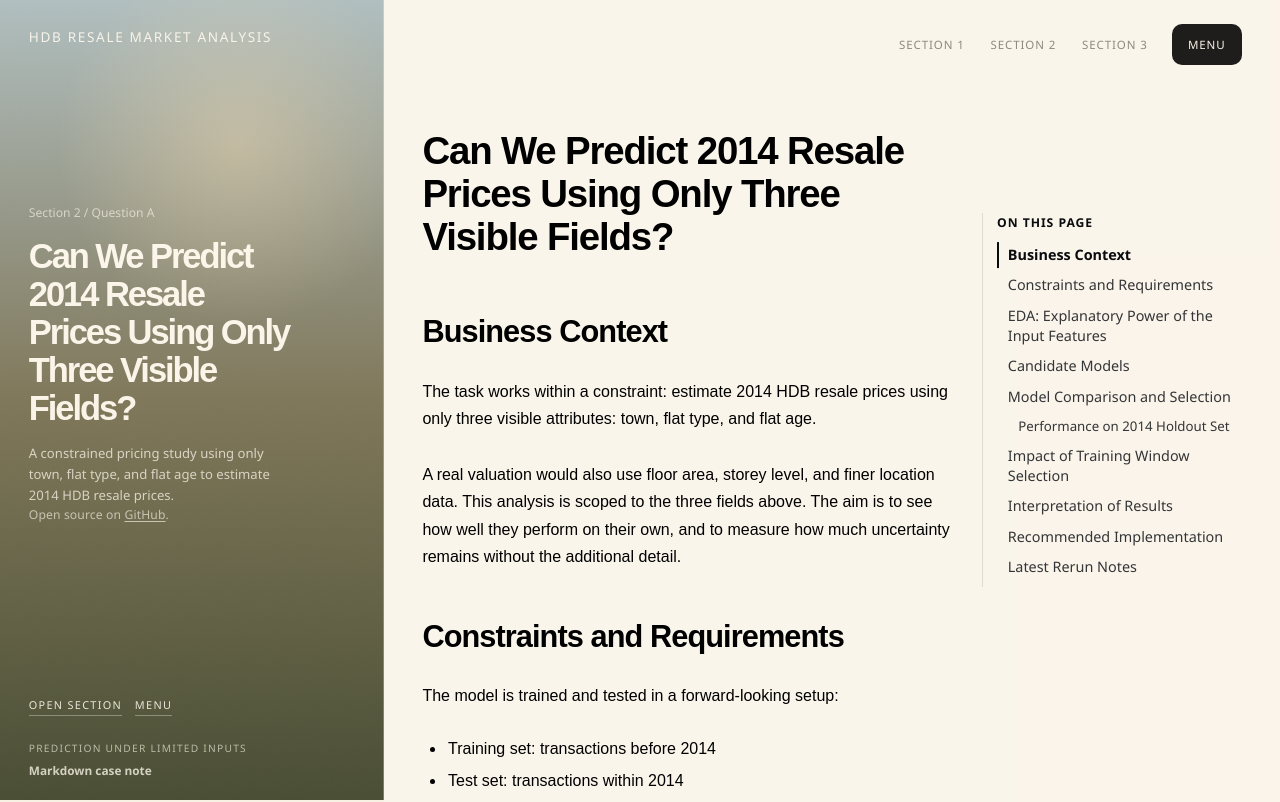
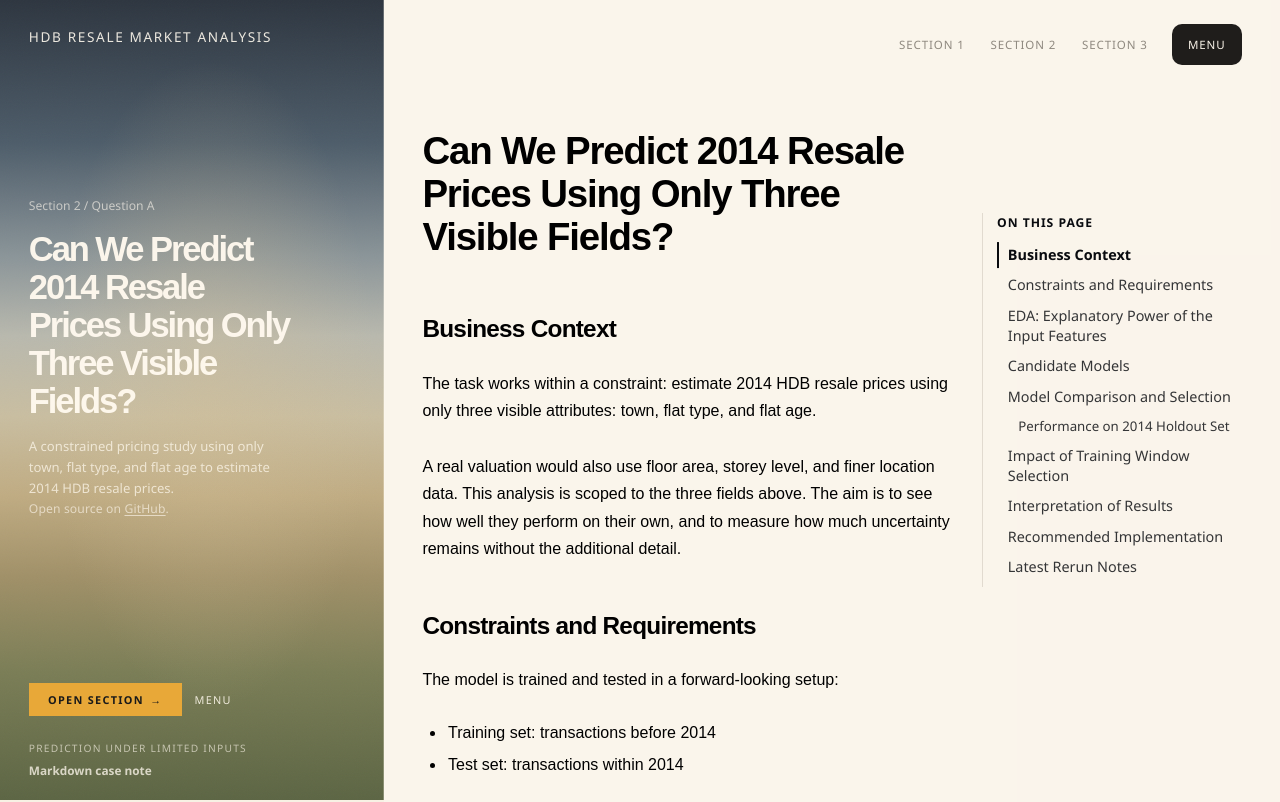
Before and after one commit to sycamore-st/evidence-based-hdb-resale-market-analysis, a Next.js app in the folder apps/web/: page /section2/question-a in a window 1280 px wide. Shown: the top 802 px of the page. Built offline with nearby package versions, Linux system fonts and the light colour scheme; no server answers.

Commit message:
update markdown page

```diff
--- a/apps/web/app/globals.css
+++ b/apps/web/app/globals.css
@@ -2208,9 +2208,9 @@ a {
   --article-heading-gap-top: 1.9rem;
   --article-heading-gap-bottom: 0.55rem;
   --article-heading-line-height: 1.2;
-  --article-h2-size: clamp(1.52rem, 2.4vw, 2rem);
-  --article-h3-size: clamp(1.26rem, 1.9vw, 1.58rem);
-  --article-h4-size: clamp(1.08rem, 1.45vw, 1.22rem);
+  --article-h2-size: clamp(1.42rem, 2.4vw, 1.52rem);
+  --article-h3-size: clamp(1.18rem, 1.9vw, 1.32rem);
+  --article-h4-size: clamp(1.02rem, 1.45vw, 1.12rem);
   --article-block-margin: 1.15rem 0;
   --article-code-size: 0.88rem;
   --article-code-line-height: 1.55;
@@ -2236,9 +2236,8 @@ a {
   padding: 1.7rem 1.8rem 1.4rem;
   color: rgba(255, 249, 238, 0.96);
   background:
-    radial-gradient(circle at 62% 18%, rgba(244, 217, 171, 0.42), transparent 26%),
-    linear-gradient(180deg, rgba(179, 194, 196, 0.94), rgba(128, 116, 84, 0.72) 50%, rgba(70, 75, 49, 0.95)),
-    #7d7f68;
+    radial-gradient(ellipse at 55% 48%, rgba(210, 190, 150, 0.38), transparent 55%),
+    linear-gradient(180deg, #2e3640 0%, #4e5d6a 18%, #8a9498 32%, #b8b8ad 42%, #c8bda0 52%, #bfab82 62%, #a09068 72%, #7a7d56 84%, #5c6544 100%);
 }
 
 .article-panel-c::before {
@@ -2326,13 +2325,29 @@ a {
   max-width: 80%;
 }
 
-.article-panel-c-actions a {
+.article-panel-c-actions a:first-child {
   display: inline-flex;
   align-items: center;
-  padding: 0 0 0.18rem;
+  gap: 0.4rem;
+  padding: 0.55rem 1.2rem;
   border-radius: 0;
   border: 0;
-  border-bottom: 1px solid rgba(255, 249, 238, 0.34);
+  font-size: 0.68rem;
+  font-weight: 600;
+  color: #1a1a1a;
+  background: #e8a838;
+}
+
+.article-panel-c-actions a:first-child::after {
+  content: "\2192";
+}
+
+.article-panel-c-actions a:not(:first-child) {
+  display: inline-flex;
+  align-items: center;
+  padding: 0.55rem 0;
+  border-radius: 0;
+  border: 0;
   font-size: 0.68rem;
   color: rgba(255, 249, 238, 0.88);
   background: transparent;
```
